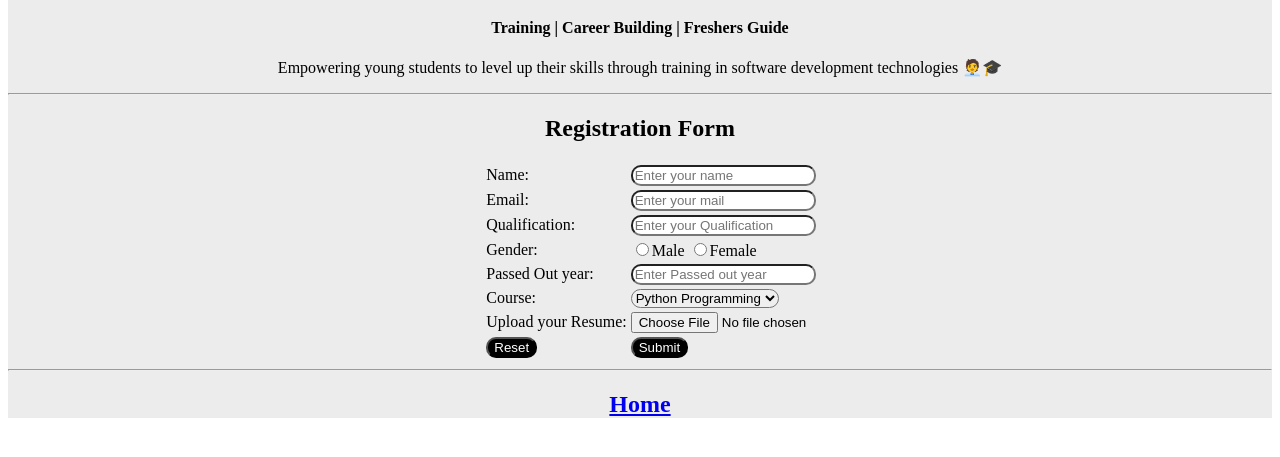
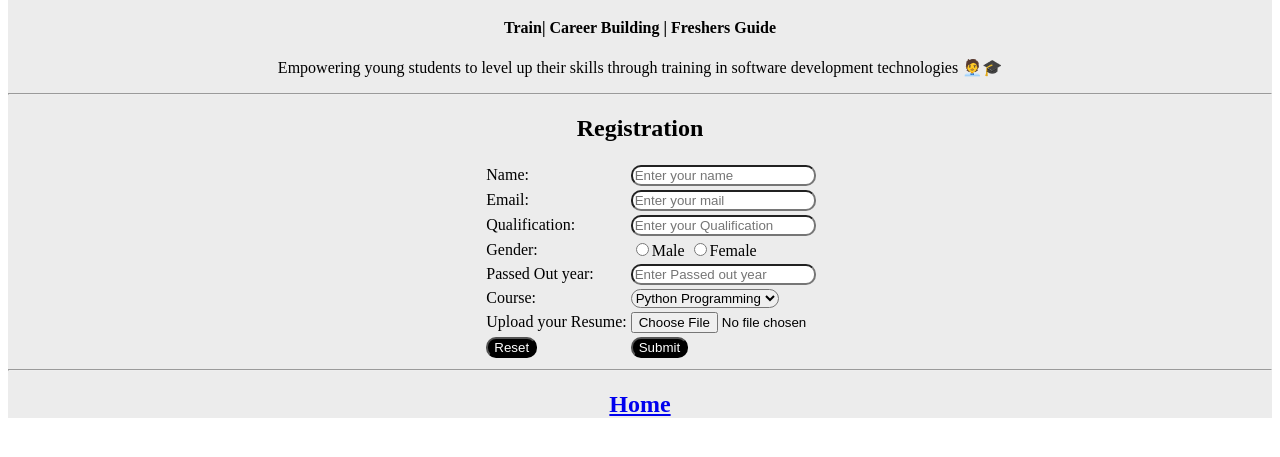
Before and after one commit to ariharasudhanr/DevOps, a plain HTML site: page index.html in a window 1280 px wide. Shown: the part 61-518 px from the top of the page. Drawn offline with Linux system fonts and the light colour scheme.

Commit message:
Update index.html

```diff
--- a/index.html
+++ b/index.html
@@ -33,12 +33,12 @@
     <div class="register">
     <center>
         <h1>BTREE</h1>
-        <h4>Training | Career Building | Freshers Guide</h4>
+        <h4>Train| Career Building | Freshers Guide</h4>
         <p>Empowering young students to level up their skills through training in software development technologies 🧑‍💼🎓 </p>
         <hr>
     </center>
     <center>
-        <h2>Registration Form</h2>
+        <h2>Registration</h2>
 
         <form class =tabs>
             <table class="table">
```
